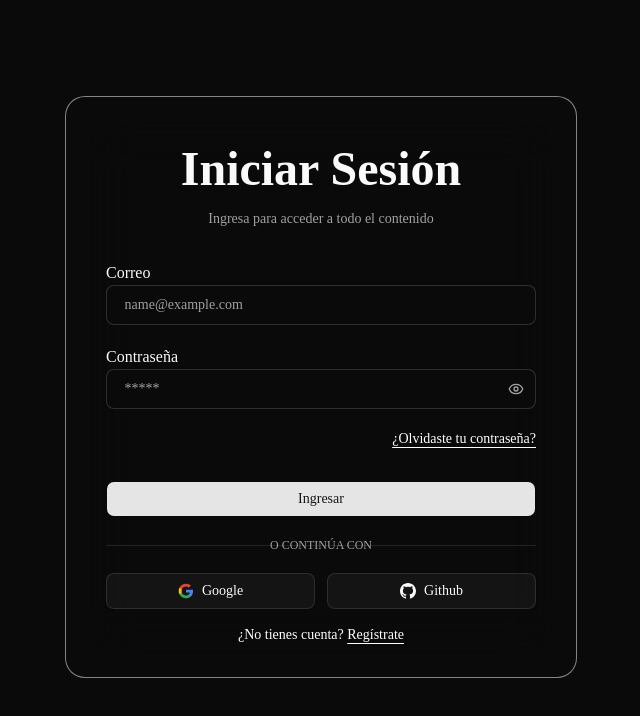
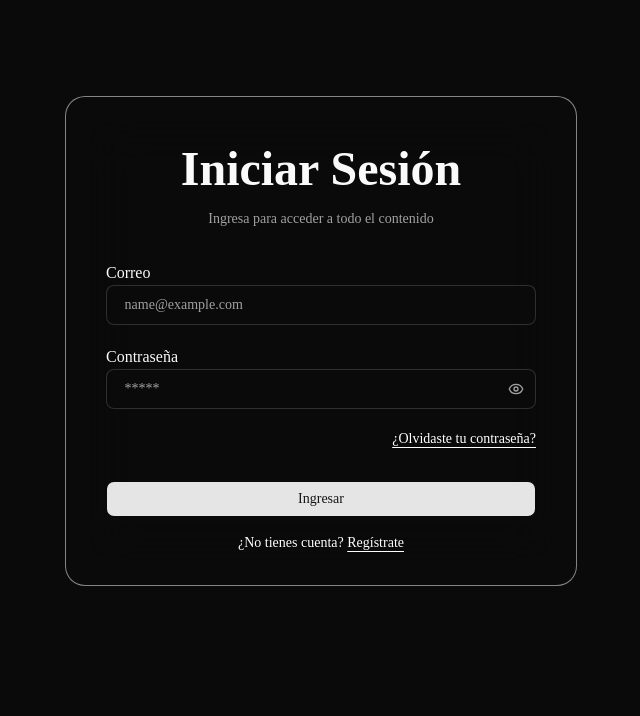
Before and after one commit to Andresflorezdev/Supabase_Task, a Next.js app: page / in a window 1280 px wide. Shown: the top 716 px of the page, without its empty margins (319-959 px from the left). Built offline with nearby package versions, Linux system fonts and the light colour scheme.

Commit message:
refactor: remove OAuth buttons from sign-in

```diff
--- a/components/auth/SignInForm.tsx
+++ b/components/auth/SignInForm.tsx
@@ -64,13 +64,6 @@
         }
     }
 
-    const githubSignIn = async () => {
-
-    }
-
-    const googleSignIn = async () => {
-
-    }
 
     return (
         <div>
@@ -142,65 +135,6 @@
                                 )}
                                 Ingresar
                             </Button>
-
-
-                            {/* ========== Separador ========= */}
-                            <div className="relative my-3">
-                                <div className="absolute inset-0 flex items-center">
-                                    <span className="w-full border-t" />
-                                </div>
-                                <div className="relative flex justify-center text-xs uppercase">
-                                    <span className="px-2 text-muted-foreground">
-                                        O continúa con
-                                    </span>
-                                </div>
-                            </div>
-
-                            {/* ========== Botones OAuth ========= */}
-                            <div className="grid grid-cols-2 gap-3">
-                                {/* Botón Google */}
-                                <Button
-                                    variant="outline"
-                                    type="button"
-                                    onClick={googleSignIn}
-                                    disabled={isLoading}
-                                    className="flex items-center justify-center gap-2 cursor-pointer"
-                                >
-                                    <svg className="h-4 w-4" viewBox="0 0 24 24">
-                                        <path
-                                            d="M22.56 12.25c0-.78-.07-1.53-.2-2.25H12v4.26h5.92c-.26 1.37-1.04 2.53-2.21 3.31v2.77h3.57c2.08-1.92 3.28-4.74 3.28-8.09z"
-                                            fill="#4285F4"
-                                        />
-                                        <path
-                                            d="M12 23c2.97 0 5.46-.98 7.28-2.66l-3.57-2.77c-.98.66-2.23 1.06-3.71 1.06-2.86 0-5.29-1.93-6.16-4.53H2.18v2.84C3.99 20.53 7.7 23 12 23z"
-                                            fill="#34A853"
-                                        />
-                                        <path
-                                            d="M5.84 14.09c-.22-.66-.35-1.36-.35-2.09s.13-1.43.35-2.09V7.07H2.18C1.43 8.55 1 10.22 1 12s.43 3.45 1.18 4.93l2.85-2.22.81-.62z"
-                                            fill="#FBBC05"
-                                        />
-                                        <path
-                                            d="M12 5.38c1.62 0 3.06.56 4.21 1.64l3.15-3.15C17.45 2.09 14.97 1 12 1 7.7 1 3.99 3.47 2.18 7.07l3.66 2.84c.87-2.6 3.3-4.53 6.16-4.53z"
-                                            fill="#EA4335"
-                                        />
-                                    </svg>
-                                    Google
-                                </Button>
-
-                                {/* Botón Github */}
-                                <Button
-                                    variant="outline"
-                                    type="button"
-                                    onClick={githubSignIn}
-                                    disabled={isLoading}
-                                    className="flex items-center justify-center gap-2 cursor-pointer"
-                                >
-                                    <svg className="h-4 w-4" fill="currentColor" viewBox="0 0 24 24">
-                                        <path d="M12 0c-6.626 0-12 5.373-12 12 0 5.302 3.438 9.8 8.207 11.387.599.111.793-.261.793-.577v-2.234c-3.338.726-4.033-1.416-4.033-1.416-.546-1.387-1.333-1.756-1.333-1.756-1.089-.745.083-.729.083-.729 1.205.084 1.839 1.237 1.839 1.237 1.07 1.834 2.807 1.304 3.492.997.107-.775.418-1.305.762-1.604-2.665-.305-5.467-1.334-5.467-5.931 0-1.311.469-2.381 1.236-3.221-.124-.303-.535-1.524.117-3.176 0 0 1.008-.322 3.301 1.23.957-.266 1.983-.399 3.003-.404 1.02.005 2.047.138 3.006.404 2.291-1.552 3.297-1.23 3.297-1.23.653 1.653.242 2.874.118 3.176.77.84 1.235 1.911 1.235 3.221 0 4.609-2.807 5.624-5.479 5.921.43.372.823 1.102.823 2.222v3.293c0 .319.192.694.801.576 4.765-1.589 8.199-6.086 8.199-11.386 0-6.627-5.373-12-12-12z" />
-                                    </svg>
-                                    Github
-                                </Button>
-                            </div>
                     </div>
                 </Form>
 
```
